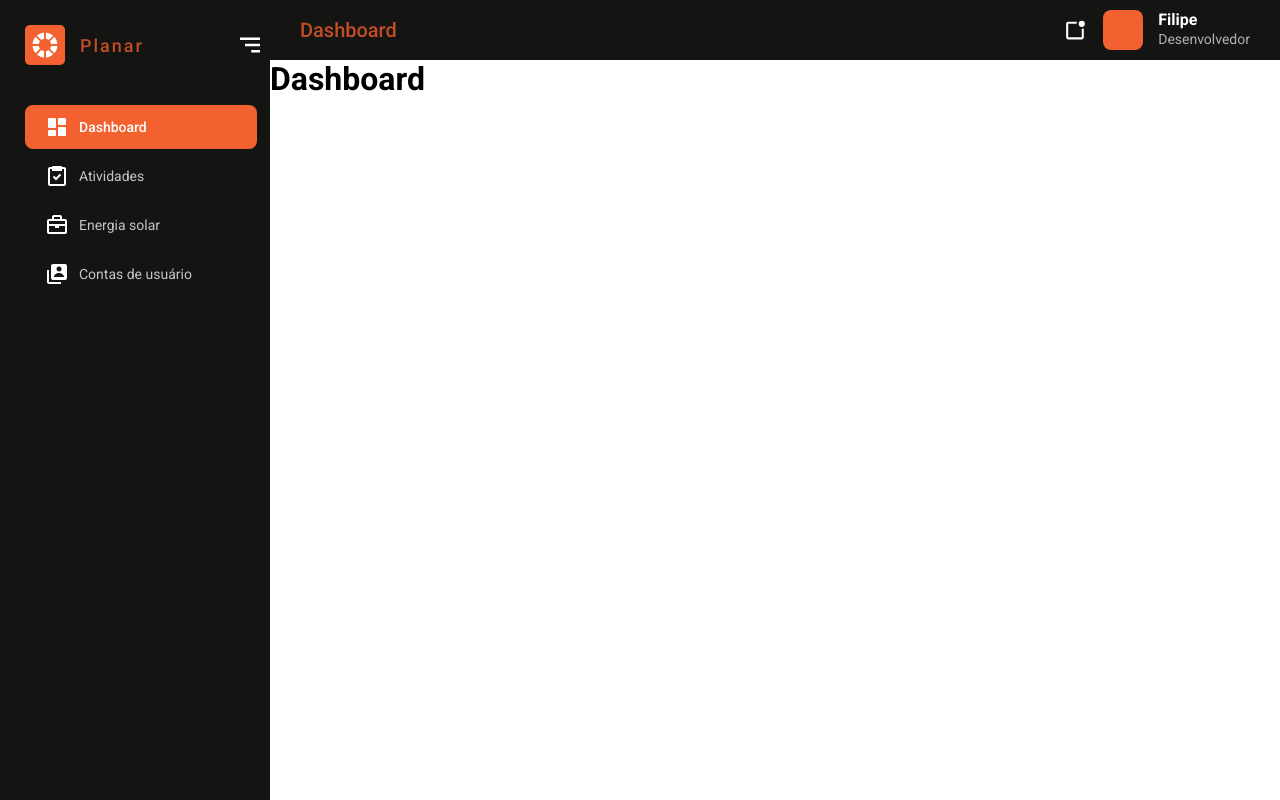
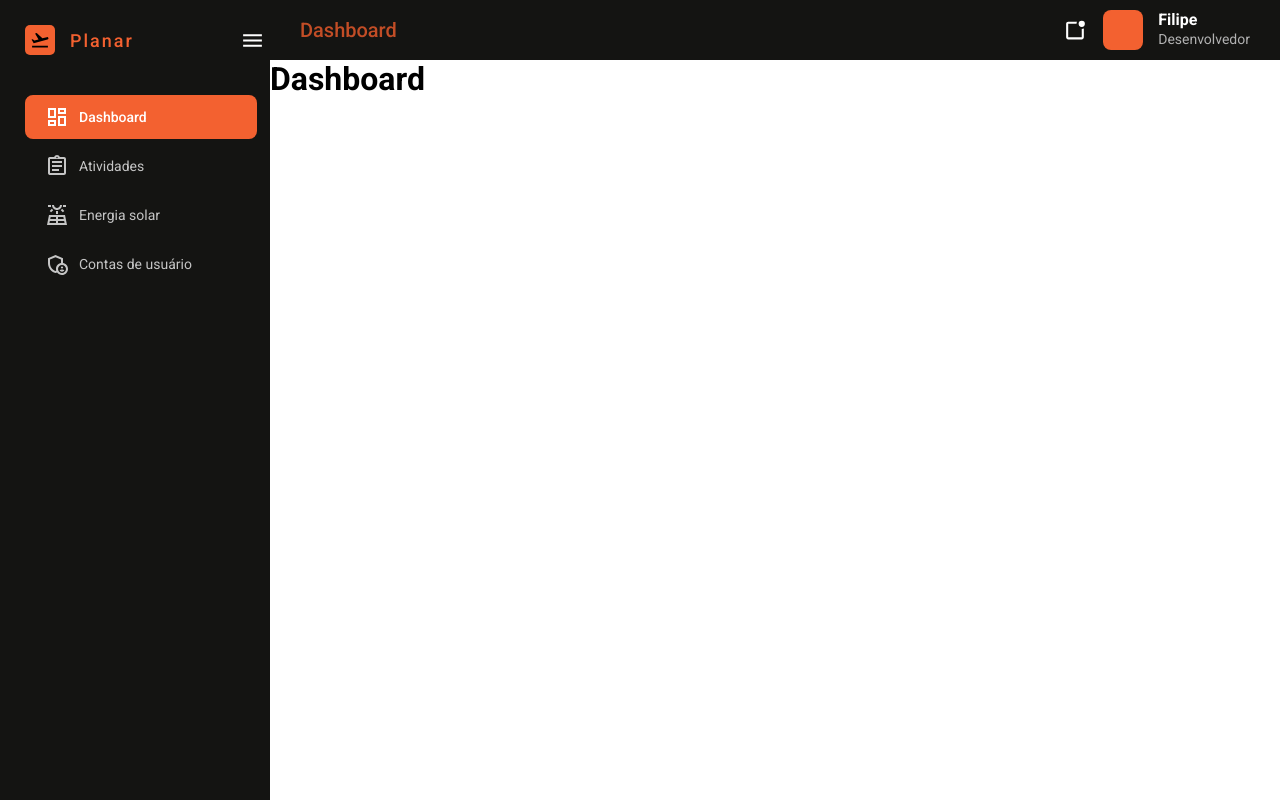
Before and after one commit to mrffilipe/planar-react-web-client, a React (Vite) app: page / in a window 1280 px wide. Built offline with nearby package versions, Linux system fonts and the light colour scheme; the HTML template or start-up script is replaced by a standard one.

Commit message:
Replacing icons for material ui icon

```diff
--- a/index.html
+++ b/index.html
@@ -5,6 +5,7 @@
   <meta charset="UTF-8" />
   <link rel="icon" type="image/svg+xml" href="/vite.svg" />
   <meta name="viewport" content="width=device-width, initial-scale=1.0" />
+  <meta name="viewport" content="initial-scale=1, width=device-width" />
   <title>Planar</title>
 </head>
 
--- a/package.json
+++ b/package.json
@@ -10,6 +10,10 @@
     "preview": "vite preview"
   },
   "dependencies": {
+    "@emotion/react": "^11.11.1",
+    "@emotion/styled": "^11.11.0",
+    "@mui/icons-material": "^5.14.3",
+    "@mui/material": "^5.14.3",
     "localforage": "^1.10.0",
     "match-sorter": "^6.3.1",
     "react": "^18.2.0",
--- a/src/components/SideMenu/ListItem/index.jsx
+++ b/src/components/SideMenu/ListItem/index.jsx
@@ -1,6 +1,7 @@
 import styles from "./styles.module.css";
 
 import { NavLink } from "react-router-dom";
+import { Icon } from "@mui/material";
 
 const ListItem = ({ title, to, icon }) => {
     return (
@@ -8,7 +9,7 @@ const ListItem = ({ title, to, icon }) => {
             <NavLink
                 to={to || "/"}
                 className={({ isActive }) => isActive ? styles.active : ""}>
-                <img src={icon} alt="" />
+                <Icon component={icon} className={styles.icon} />
                 <span>{title || ListItem.name}</span>
             </NavLink>
         </li>
--- a/src/components/SideMenu/ListItem/styles.module.css
+++ b/src/components/SideMenu/ListItem/styles.module.css
@@ -11,17 +11,24 @@ li>a {
     transition: all 0.2s ease-in;
 }
 
+.icon {
+    color: #c5c5c5;
+    transition: all 0.2s ease-in;
+}
+
 li>a>span {
     margin-left: 10px;
     color: #c5c5c5;
     font-size: 14px;
+    transition: all 0.2s ease-in;
 }
 
 .active {
     background-color: var(--accent-color);
 }
 
-.active>span {
+.active>span,
+.active>.icon {
     color: var(--secondary-color);
     font-weight: 500;
 }
--- a/src/components/SideMenu/index.jsx
+++ b/src/components/SideMenu/index.jsx
@@ -1,44 +1,45 @@
 import styles from "./styles.module.css";
 
+import { FlightTakeoffOutlined } from "@mui/icons-material";
+import { MenuOutlined } from "@mui/icons-material";
+import { DashboardOutlined } from "@mui/icons-material";
+import { AssignmentOutlined } from "@mui/icons-material";
+import { SolarPowerOutlined } from "@mui/icons-material";
+import { AdminPanelSettingsOutlined } from "@mui/icons-material";
+
 import ListItem from "./ListItem";
-
-import LogoIcon from "../../assets/icons/logo.svg";
-import MenuAltRightIcon from "../../assets/icons/menu-alt-right.svg";
-import DashboardIcon from "../../assets/icons/dashboard.svg";
-import TaskIcon from "../../assets/icons/task.svg";
-import BriefcaseIcon from "../../assets/icons/briefcase.svg";
-import UserAccountIcon from "../../assets/icons/user-account.svg";
 
 const SideMenu = () => {
     return (
         <nav>
             <div className={styles.menu_header}>
                 <div className={styles.logo}>
-                    <img src={LogoIcon} alt="Logo" />
+                    <FlightTakeoffOutlined className={styles.icon} />
                     <span className={styles.title}>Planar</span>
                 </div>
-                <img src={MenuAltRightIcon} alt="Menu alt right" />
+                <MenuOutlined className={styles.menu_icon} />
+
             </div>
             <ul className={styles.menu_options}>
                 <ListItem
                     title="Dashboard"
                     to="/"
-                    icon={DashboardIcon}
+                    icon={DashboardOutlined}
                 />
                 <ListItem
                     title="Atividades"
                     to="/activity"
-                    icon={TaskIcon}
+                    icon={AssignmentOutlined}
                 />
                 <ListItem
                     title="Energia solar"
                     to="/solar-energy"
-                    icon={BriefcaseIcon}
+                    icon={SolarPowerOutlined}
                 />
                 <ListItem
                     title="Contas de usuário"
                     to="/user-account"
-                    icon={UserAccountIcon}
+                    icon={AdminPanelSettingsOutlined}
                 />
             </ul>
         </nav>
--- a/src/components/SideMenu/styles.module.css
+++ b/src/components/SideMenu/styles.module.css
@@ -21,27 +21,26 @@ nav {
     align-items: center;
 }
 
-.logo>img {
+.logo>.icon {
     background-color: var(--accent-color);
     border-radius: 5px;
     padding: 5px;
-    width: 40px;
+    font-size: 30px;
 }
 
 .logo>span {
     margin-left: 15px;
-    /* color: var(--secondary-color); */
-    color: #c24d26;
+    color: var(--accent-color);
     font-size: 18px;
     font-weight: 500;
     letter-spacing: 2px;
 }
 
-.menu_header>img {
-    width: 40px;
+.menu_header>.menu_icon {
+    color: var(--secondary-color);
+    font-size: 25px;
     position: absolute;
-    right: 0;
-    padding: 5px;
+    right: 5px;
 }
 
 .menu_header>img:hover {
@@ -70,21 +69,3 @@ nav {
     background: var(--alternative-color);
     border-radius: 8px;
 }
-/*
-.menu_options>li {
-    margin: 5px 10px 0 0;
-}
-
-.menu_options>li>a {
-    padding: 10px 20px;
-    border-radius: 8px;
-    display: flex;
-    align-items: center;
-    text-decoration: none;
-    color: var(--secondary-color);
-    font-size: 14px;
-}
-
-.menu_options>li>a>span {
-    margin-left: 10px;
-} */
--- a/src/pages/Dashboard/index.jsx
+++ b/src/pages/Dashboard/index.jsx
@@ -1,4 +1,3 @@
-import { NavLink } from "react-router-dom";
 import styles from "./styles.module.css";
 
 const Dashboard = () => {
```
Also changed, not shown: 1 other file (tests, documents, lock files or other folders).
